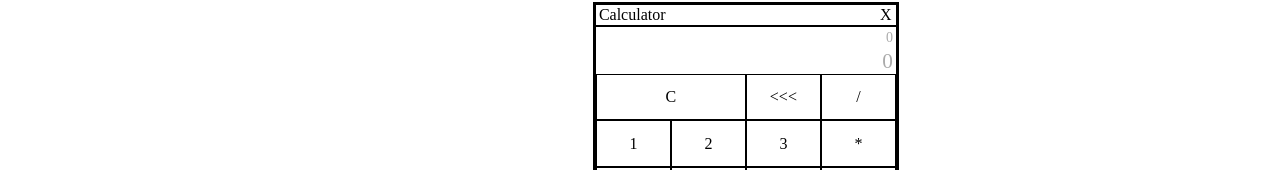
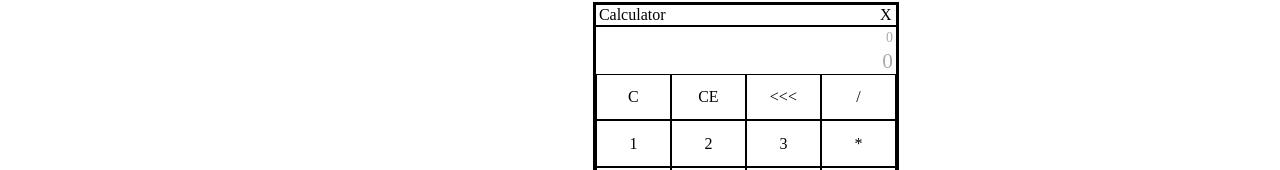
Before and after one commit to WanSouu/utility-manager, a React (Vite) app: page / in a window 1280 px wide. Both pictures are taken after a click on the button "Calculator". Shown: the part 327-497 px from the top of the page. Built offline with nearby package versions, Linux system fonts and the light colour scheme.

Commit message:
Added CE button to Calculator

```diff
--- a/src/utilities/Calculator/Calculator.jsx
+++ b/src/utilities/Calculator/Calculator.jsx
@@ -3,7 +3,7 @@ import './calculatorStyle.css'
 
 const allButtons =
 [
-  "C","<<<","/",
+  "C", "CE","<<<","/",
   "1", "2", "3",  "*",
   "4", "5", "6",  "+",
   "7", "8", "9",  "-",
@@ -17,10 +17,11 @@ export default function Calculator() {
 
   function buttonClick(e,buttonIndex) {
     var cur = allButtons[buttonIndex]
-    if (buttonIndex>1 && buttonIndex < 17) { addInput(cur) }
-    else if (buttonIndex==1) { removeLastInput() }
-    else if (buttonIndex==0) { clearInput() }
-    else if (buttonIndex==17) { evaluateInput() }
+    if (buttonIndex>2 && buttonIndex < 17) { addInput(cur) }
+    else if (buttonIndex==1) { clearInput() }
+    else if (buttonIndex==2) { removeLastInput() }
+    else if (buttonIndex==0) { clearInput(); clearAns() }
+    else if (buttonIndex==18) { evaluateInput() }
 
     updateInput(e);
   }
@@ -42,6 +43,8 @@ export default function Calculator() {
 
   function clearInput() {
     cur.input = "";
+  }
+  function clearAns() {
     cur.ans = null;
   }
 
--- a/src/utilities/Calculator/CalculatorButton.jsx
+++ b/src/utilities/Calculator/CalculatorButton.jsx
@@ -1,5 +1,5 @@
 export default function CalculatorButton({button , buttonIndex, buttonClick}) {
   return(
-    <div className="calculator-button" onClick={(e) => {buttonClick(e.target,buttonIndex)}} style={(button=="0" || button=="C") ? {flex: "calc(50% - 8px)"} : {}}>{button}</div>
+    <div className="calculator-button" onClick={(e) => {buttonClick(e.target,buttonIndex)}} style={(button=="0") ? {flex: "calc(50% - 8px)"} : {}}>{button}</div>
   )
 }
```
